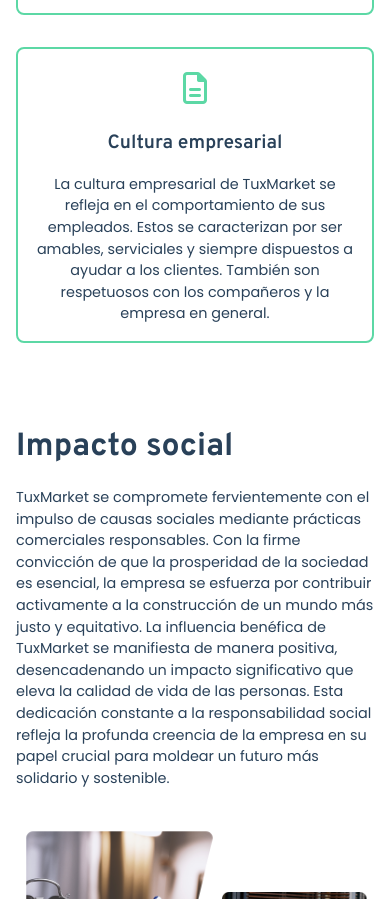
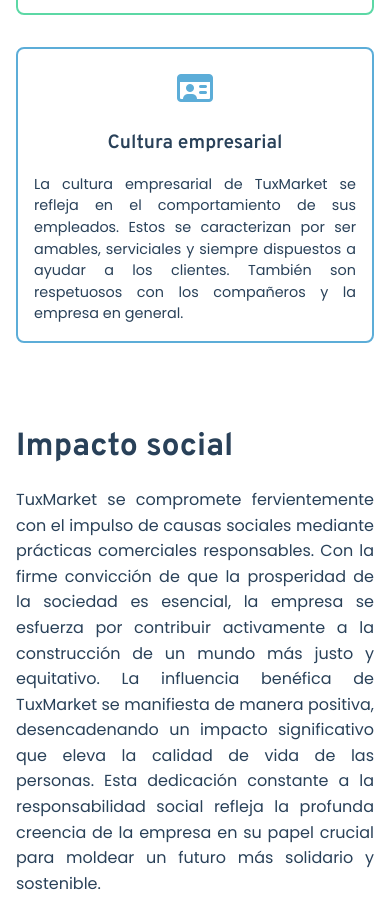
Before and after one commit to FdevMX/TuxMarket-About, a plain HTML site: page index.html in a window 390 px wide. Shown: the part 1562-2461 px from the top of the page. Drawn offline with nearby package versions, Linux system fonts and the light colour scheme.

Commit message:
checked errors

```diff
--- a/assets/css/styles.css
+++ b/assets/css/styles.css
@@ -339,6 +339,9 @@
 
 .feature__text {
     font-size: 0.9rem;
+    text-align: justify;
+    text-justify: inter-word;
+    /* color: #5cadd8; */
 }
 
 .about__details {
@@ -358,8 +361,11 @@
 }
 
 .about__details-content p {
-    font-size: 0.9rem;
+    font-size: 1rem;
     font-weight: 400;
+    text-align: justify;
+    text-justify: inter-word;
+    line-height: 1.8rem;
 }
 
 .about__details-content .btn {
@@ -501,6 +507,8 @@
 .project__text {
     font-size: 1.1rem;
     margin-bottom: 1rem;
+    text-align: justify;
+    text-justify: inter-word;
 }
 
 /* TEAM */
@@ -638,6 +646,8 @@
 .testimonial__text {
     opacity: 0.8;
     margin-bottom: 3rem;
+    text-align: justify;
+    text-justify: inter-word;
 }
 
 .testimonials__img img {
@@ -1090,6 +1100,13 @@
         width: 100%;
     }
 
+    .about__details-content p {
+        font-size: 1rem;
+        text-align: justify;
+        text-justify: inter-word;
+        line-height: 1.6rem;
+    }
+
     /* PROJECTS */
     .project {
         flex-direction: column !important;
--- a/index.html
+++ b/index.html
@@ -85,9 +85,9 @@
           <p class="feature__text">Ser el líder indiscutible del mercado de comercio electrónico en México, ofreciendo a nuestros clientes una experiencia de compra única, con los mejores precios, la más amplia selección de productos y un servicio al cliente excepcional.</p>
         </div>
 
-        <div class="feature" style="--color: #5cd8a5">
+        <div class="feature" style="--color: #5cadd8">
           <div class="feature__icon">
-            <i class="fa-regular fa-file-lines"></i>
+            <i class="fa-regular fa-id-card"></i>
           </div>
           <h3 class="feature__title">Cultura empresarial</h3>
           <p class="feature__text">La cultura empresarial de TuxMarket se refleja en el comportamiento de sus empleados. Estos se caracterizan por ser amables, serviciales y siempre dispuestos a ayudar a los clientes. También son respetuosos con los compañeros y la empresa en general.</p>
```
